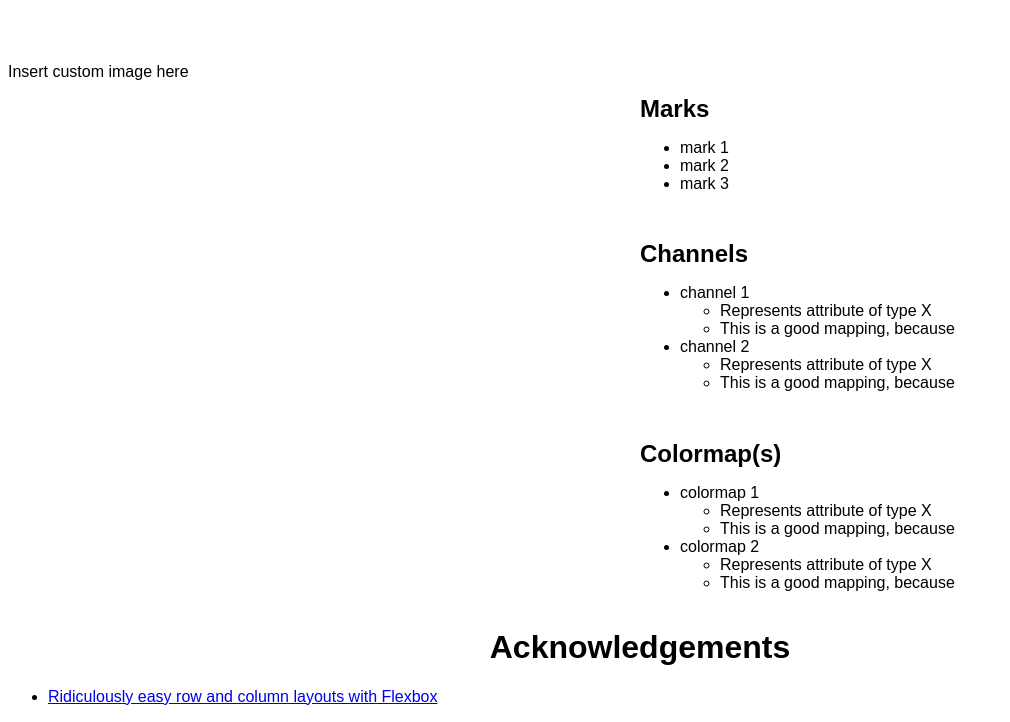
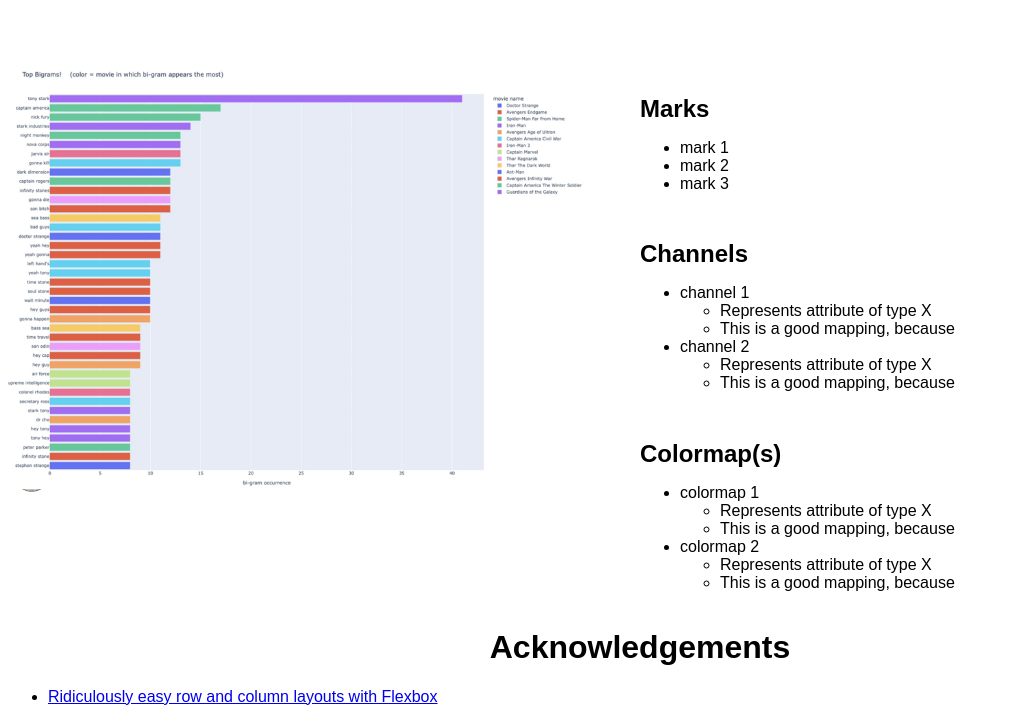
Before and after one commit to DS4200-S23-Class/hw-03-eunseo-joseph-1, a plain HTML site: page index.html in a window 1280 px wide. Shown: the part 1726-2448 px from the top of the page, without its empty margins (0-1010 px from the left). Drawn offline with Linux system fonts and the light colour scheme.

Commit message:
Update index.html

```diff
--- a/index.html
+++ b/index.html
@@ -98,7 +98,7 @@
     </div>
     <div class="row">
         <div class="column">
-            Insert custom image here
+            <img src="img/vis3.png"/>
         </div>
         <div class="column">
             <h2>Marks</h2>
```
